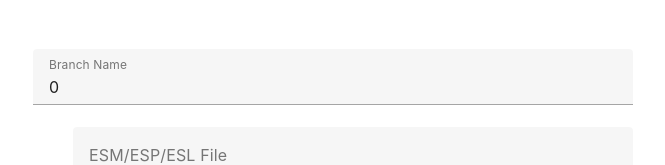
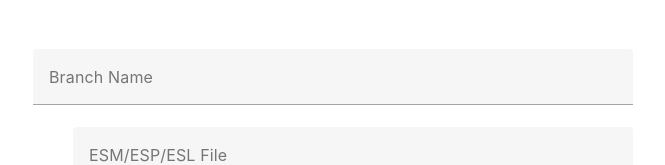
Before and after one commit to dragonjet-labs/sfcp-submissions, a Vue app: page / in a window 1280 px wide. Shown: the part 212-377 px from the top of the page, without its empty margins (307-972 px from the left). Built offline with nearby package versions, Linux system fonts and the light colour scheme.

Commit message:
Update submission form

```diff
--- a/src/App.vue
+++ b/src/App.vue
@@ -1,11 +1,4 @@
 <script setup>
-import { ref, watch } from 'vue'
-
-const branchname = ref(0);
-watch(branchname, (newX) => {
-  const stripped = newX.replace(/[^a-z0-9]/gi, '');
-  branchname.value = stripped;
-})
 </script>
 
 <template>
@@ -13,7 +6,6 @@ watch(branchname, (newX) => {
     <v-form fast-fail @submit.prevent="submit" v-if="!submitting">
       <v-text-field
         :rules="[rules.required]"
-        pattern="[a-zA-Z0-9]+"
         v-model="branchname"
         label="Branch Name">
       </v-text-field>
@@ -54,8 +46,10 @@ export default {
       this.submitting = true;
       let formData = new FormData();
       const fileInput = document.querySelector('#espFile');
-      formData.append('pic', fileInput.files[0]);
-      const res = axios.post('https://jetri.co', formData, {
+      formData.append('branchname', this.branchname);
+      formData.append('message', this.message);
+      formData.append('espFile', fileInput.files[0]);
+      const res = axios.post('https://lionfish-app-n7xsi.ondigitalocean.app/submit', formData, {
         headers: {
           'Content-Type': 'multipart/form-data',
         },
```
